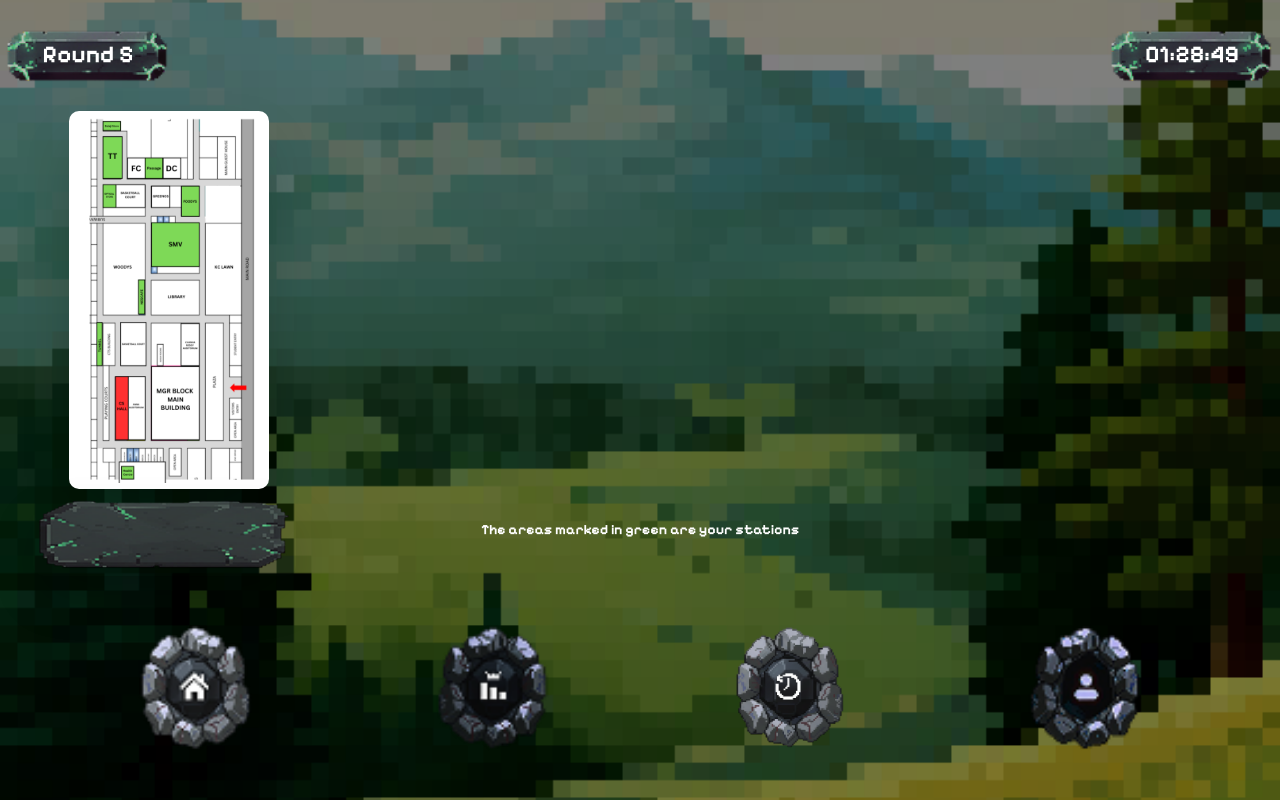
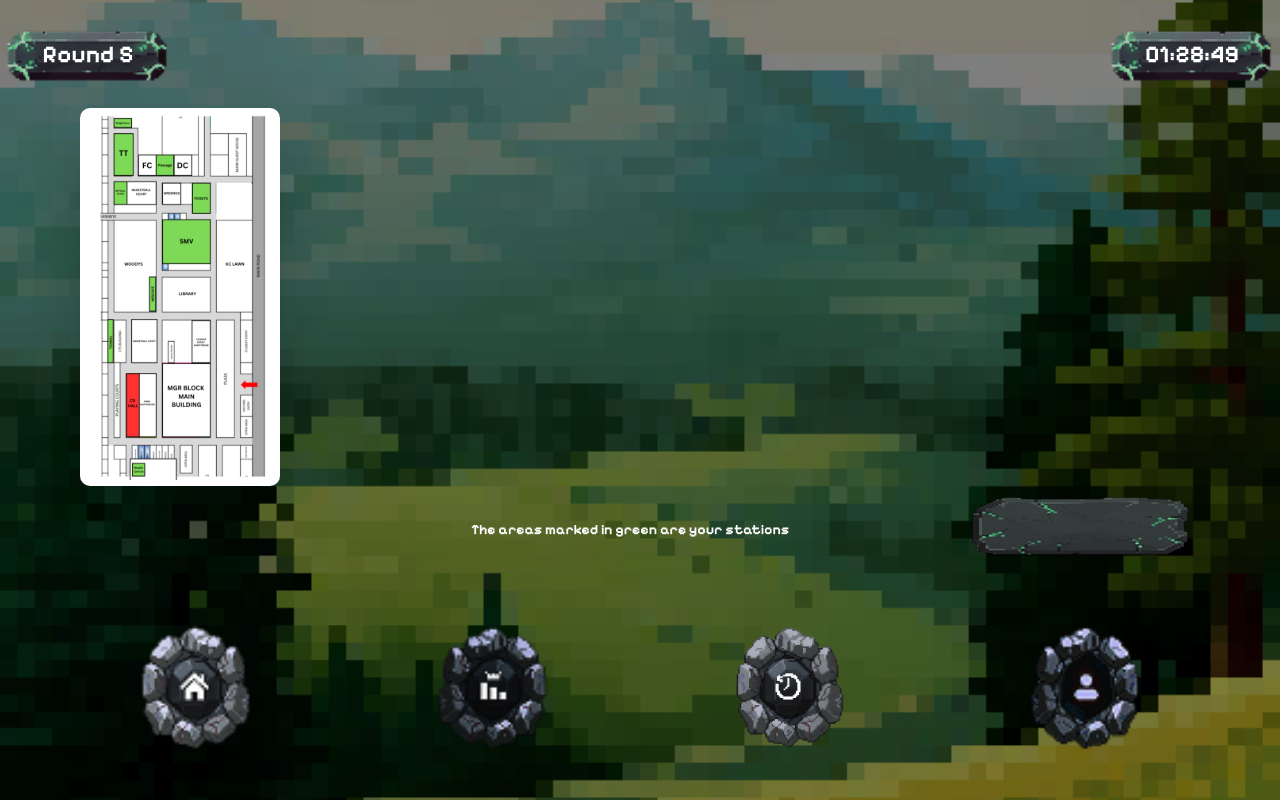
Before and after one commit to CodeChefVIT/clueminati-2025, a Next.js app: page /map in a window 1280 px wide. Built offline with nearby package versions, Linux system fonts and the light colour scheme.

Commit message:
Fix : Layout and remove scroll

```diff
--- a/src/app/map/page.tsx
+++ b/src/app/map/page.tsx
@@ -6,23 +6,28 @@ const Brick="/assets/brick.png";
 
 export default function MapScreen() {
   return (
-  <div className="w-[600px] h-[600px] flex items-center justify-center p-4 bg-transparent ">
-      <div className="relative w-full max-w-[200px] bg-white rounded-lg p-1.5 shadow-2xl -mt-40 left-0">
+
+  <div className="screen relative overflow-hidden  inset-0 flex items-center justify-center p-4 bg-transparent ">
+      <div className="absolute top-7 left-20 w-[200px] h-auto bg-white rounded-lg p-1.5 shadow-2xl"
+       style={{
+          touchAction: 'none',
+          overscrollBehavior: 'none'
+        }}>
         <img
           src={mapSvgPath}
           alt="Game Map"
           className="w-full h-auto rounded-md"
         />
       </div>
-      <div className="relative w-full max-w-[263px] rounded-lg p-1.5 shadow-2xl right-59 mt-77">
+      <div className="relative overflow-visible flex items-center justify-center top-[170px] w-full rounded-lg p-20 shadow-2xl absolute right-[32px] mt-[290px]  ">
         <img
           src={Brick}
           alt="Game Map"
-          className="w-full h-auto rounded-md"
+          className="absolute bottom-20 right-10 w-[220px] h-[220px] object-contain "
         />
       </div>
-    <div className="max-w-[40px] rounded-lg  right-66 mt-190">
-        <span className="absolute inset-0 bg-transparent text-center text-xs sm:text-sm text-white font-semibold focus:outline-none px-10 py-110">
+    <div className=" max-w-[40px] rounded-lg ">
+<span className="absolute inset-0 -left-[20px] bg-transparent text-center text-[0.52rem] sm:text-sm text-white font-semibold focus:outline-none px-20 py-110">
                 The areas marked in green are your stations
               </span>
       </div>
```
